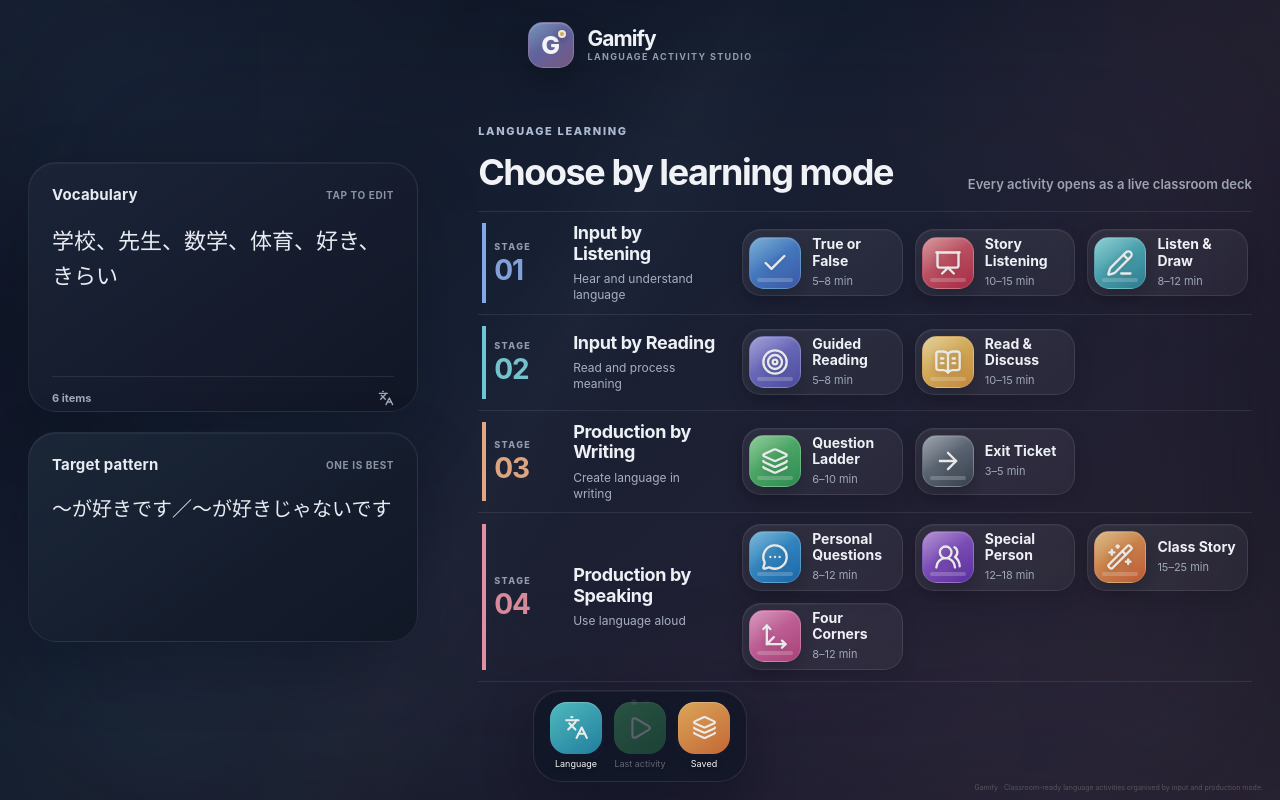
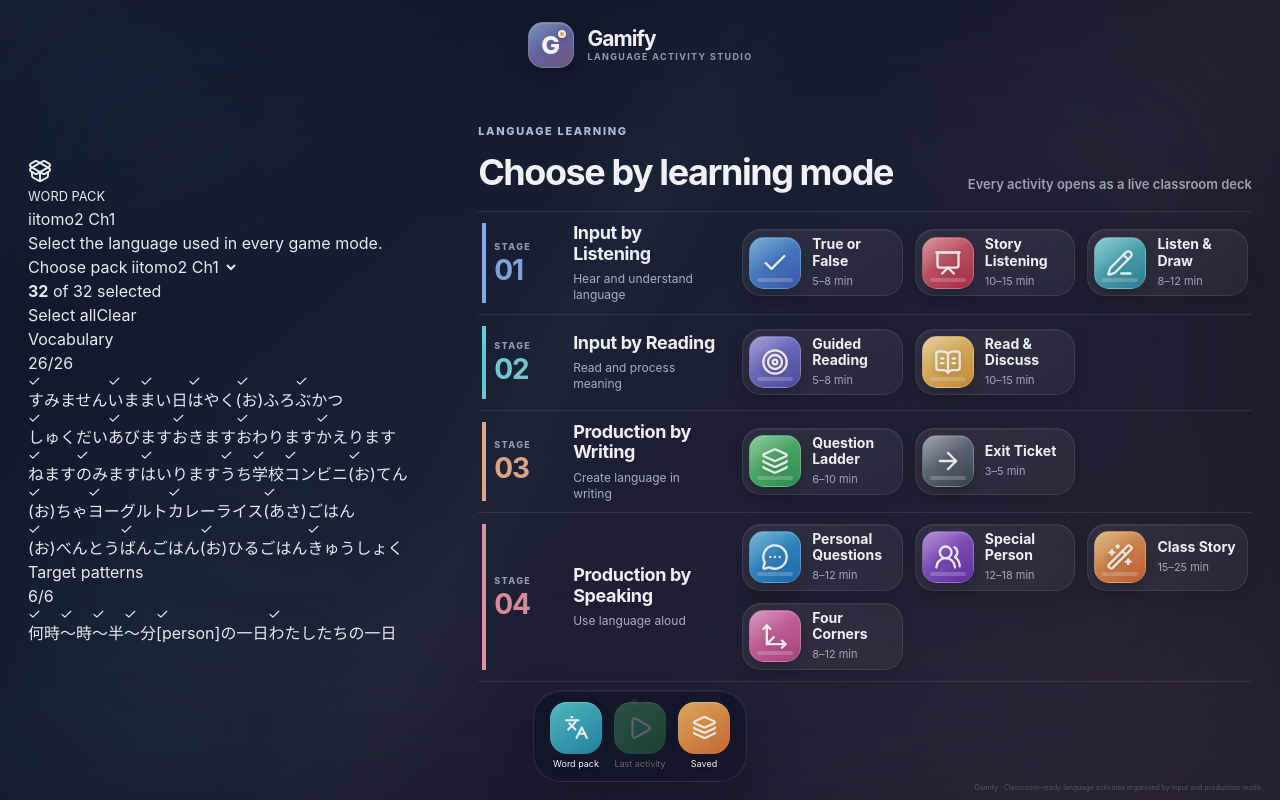
Before and after one commit to japaneseboost/gamify, a Next.js app: page /gamify/ in a window 1280 px wide. Built offline with nearby package versions, Linux system fonts and the light colour scheme.

Commit message:
Replace manual language entry with Word Pack selector

```diff
--- a/app/page.tsx
+++ b/app/page.tsx
@@ -3,11 +3,12 @@
 import {
   ArrowRight, BookOpenText, Check, Languages,
   Layers3, MessageCircleMore, Move3D, Play, Presentation,
-  Sparkles, Trash2, UsersRound, WandSparkles, X, PencilLine, Target,
+  Sparkles, Trash2, UsersRound, WandSparkles, X, PencilLine, Target, PackageOpen,
 } from "lucide-react";
 import { useEffect, useState } from "react";
 import { generateActivity, type GeneratedActivity } from "./generator";
 import PresentationPortal from "./PresentationPortal";
+import { wordPacks } from "./wordPacks";
 
 type Activity = {
   id:string; title:string; shortTitle:string; description:string;
@@ -38,8 +39,9 @@ const activities:Activity[] = [
 ];
 
 export default function Home(){
-  const [vocabulary,setVocabulary]=useState("学校、先生、数学、体育、好き、きらい");
-  const [grammar,setGrammar]=useState("～が好きです／～が好きじゃないです");
+  const [packId,setPackId]=useState(wordPacks[0].id);
+  const [selectedVocabulary,setSelectedVocabulary]=useState<string[]>(()=>[...wordPacks[0].vocabulary]);
+  const [selectedPatterns,setSelectedPatterns]=useState<string[]>(()=>[...wordPacks[0].patterns]);
   const yearLevel="8";
   const support="Developing";
   const duration="10–15 minutes";
@@ -50,6 +52,34 @@ export default function Home(){
   const [presentationOpen,setPresentationOpen]=useState(false);
   const [tray,setTray]=useState<GeneratedActivity[]>([]);
   const [trayOpen,setTrayOpen]=useState(false);
+
+  const activePack=wordPacks.find((pack)=>pack.id===packId)??wordPacks[0];
+  const selectedCount=selectedVocabulary.length+selectedPatterns.length;
+  const totalPackItems=activePack.vocabulary.length+activePack.patterns.length;
+  const vocabulary=(selectedVocabulary.length>0?selectedVocabulary:selectedPatterns).join("、");
+  const grammar=selectedPatterns.join("／");
+
+  const choosePack=(nextPackId:string)=>{
+    const nextPack=wordPacks.find((pack)=>pack.id===nextPackId)??wordPacks[0];
+    setPackId(nextPack.id);
+    setSelectedVocabulary([...nextPack.vocabulary]);
+    setSelectedPatterns([...nextPack.patterns]);
+  };
+
+  const toggleLanguageItem=(group:"vocabulary"|"patterns",item:string)=>{
+    const update=group==="vocabulary"?setSelectedVocabulary:setSelectedPatterns;
+    update((current)=>current.includes(item)?current.filter((value)=>value!==item):[...current,item]);
+  };
+
+  const selectAllItems=()=>{
+    setSelectedVocabulary([...activePack.vocabulary]);
+    setSelectedPatterns([...activePack.patterns]);
+  };
+
+  const clearItems=()=>{
+    setSelectedVocabulary([]);
+    setSelectedPatterns([]);
+  };
 
   useEffect(()=>{
     const restore=window.setTimeout(()=>{
@@ -67,7 +97,7 @@ export default function Home(){
   };
 
   const createActivity=()=>{
-    if(!selected||!vocabulary.trim())return;
+    if(!selected||selectedCount===0)return;
     const created=generateActivity({activityId:selected.id,activityTitle:selected.title,vocabulary,grammar,yearLevel,support,duration,participation,energy});
     setGenerated(created);
     saveTray([created,...tray.filter((item)=>item.id!==created.id)].slice(0,8));
@@ -86,15 +116,31 @@ export default function Home(){
     </header>
 
     <section className="home-screen">
-      <aside className="widget-column" aria-label="Target language widgets">
-        <article className="language-widget vocabulary-widget">
-          <div className="widget-heading"><span>Vocabulary</span><small>Tap to edit</small></div>
-          <textarea value={vocabulary} onChange={(event)=>setVocabulary(event.target.value)} aria-label="Main vocabulary"/>
-          <div className="widget-footer"><span>{vocabulary.split(/[、,\n]/).filter(Boolean).length} items</span><Languages size={16}/></div>
-        </article>
-        <article className="language-widget grammar-widget">
-          <div className="widget-heading"><span>Target pattern</span><small>One is best</small></div>
-          <textarea value={grammar} onChange={(event)=>setGrammar(event.target.value)} aria-label="Target grammar or sentence pattern"/>
+      <aside className="widget-column word-pack-column" aria-label="Word pack">
+        <article className="word-pack-widget">
+          <header className="word-pack-header">
+            <div className="word-pack-title">
+              <span className="word-pack-icon" aria-hidden="true"><PackageOpen size={24}/></span>
+              <div><small>WORD PACK</small><h2>{activePack.name}</h2><p>Select the language used in every game mode.</p></div>
+            </div>
+            <label className="pack-picker"><span>Choose pack</span><select className="pack-select" value={packId} onChange={(event)=>choosePack(event.target.value)}>{wordPacks.map((pack)=><option key={pack.id} value={pack.id}>{pack.name}</option>)}</select></label>
+          </header>
+
+          <div className="pack-toolbar">
+            <span><strong>{selectedCount}</strong> of {totalPackItems} selected</span>
+            <div><button type="button" onClick={selectAllItems}>Select all</button><button type="button" onClick={clearItems}>Clear</button></div>
+          </div>
+
+          <div className="pack-groups">
+            <section className="pack-group" aria-labelledby="pack-vocabulary-title">
+              <header><h3 id="pack-vocabulary-title">Vocabulary</h3><span>{selectedVocabulary.length}/{activePack.vocabulary.length}</span></header>
+              <div className="language-chip-grid">{activePack.vocabulary.map((item)=>{const isSelected=selectedVocabulary.includes(item);return <button type="button" className={`language-chip ${isSelected?"selected":""}`} aria-pressed={isSelected} key={item} onClick={()=>toggleLanguageItem("vocabulary",item)}>{isSelected&&<Check size={13} aria-hidden="true"/>}<span>{item}</span></button>;})}</div>
+            </section>
+            <section className="pack-group" aria-labelledby="pack-patterns-title">
+              <header><h3 id="pack-patterns-title">Target patterns</h3><span>{selectedPatterns.length}/{activePack.patterns.length}</span></header>
+              <div className="language-chip-grid">{activePack.patterns.map((item)=>{const isSelected=selectedPatterns.includes(item);return <button type="button" className={`language-chip ${isSelected?"selected":""}`} aria-pressed={isSelected} key={item} onClick={()=>toggleLanguageItem("patterns",item)}>{isSelected&&<Check size={13} aria-hidden="true"/>}<span>{item}</span></button>;})}</div>
+            </section>
+          </div>
         </article>
       </aside>
 
@@ -110,7 +156,7 @@ export default function Home(){
 
     <div className="page-dots" aria-hidden="true"><i className="active"/><i/></div>
     <nav className="ipad-dock" aria-label="Quick actions">
-      <button onClick={()=>document.querySelector<HTMLTextAreaElement>(".vocabulary-widget textarea")?.focus()}><span className="dock-icon dock-language"><Languages size={25}/></span><small>Language</small></button>
+      <button onClick={()=>document.querySelector<HTMLSelectElement>(".pack-select")?.focus()}><span className="dock-icon dock-language"><Languages size={25}/></span><small>Word pack</small></button>
       <button className="dock-launch" disabled={!generated} onClick={()=>generated&&setPresentationOpen(true)}><span className="dock-icon dock-play"><Play size={26}/></span><small>Last activity</small></button>
       <button onClick={()=>setTrayOpen(true)}><span className="dock-icon dock-tray"><Layers3 size={25}/>{tray.length>0&&<b>{tray.length}</b>}</span><small>Saved</small></button>
     </nav>
@@ -119,9 +165,9 @@ export default function Home(){
       <button className="sheet-close" onClick={()=>setSelected(null)} aria-label="Close"><X size={20}/></button>
       <header className="launch-identity"><div className={`app-icon app-${selected.tone}`}><SelectedIcon size={34}/><i/></div><div><p className="sheet-category">{selected.category} · {selected.time}</p><h2 id="launch-title">{selected.title}</h2></div></header>
       <p className="launch-description">{selected.description}</p>
-      <section className="launch-config" aria-label="Activity setup"><div className="language-preview"><small>Target language</small><strong>{vocabulary||"Add vocabulary first"}</strong>{grammar&&<span>{grammar}</span>}</div><div className="setup-heading"><span>Classroom setup</span><small>Adjust before launching</small></div>
+      <section className="launch-config" aria-label="Activity setup"><div className="language-preview"><small>{activePack.name} · {selectedCount} selected</small><strong>{selectedVocabulary.length>0?`${selectedVocabulary.slice(0,8).join("、")}${selectedVocabulary.length>8?" …":""}`:selectedPatterns.slice(0,6).join("、")||"Choose at least one language item"}</strong>{selectedPatterns.length>0&&<span>{selectedPatterns.slice(0,4).join("／")}{selectedPatterns.length>4?" …":""}</span>}</div><div className="setup-heading"><span>Classroom setup</span><small>Adjust before launching</small></div>
       <div className="sheet-options"><label>Participation<select value={participation} onChange={(event)=>setParticipation(event.target.value)}><option>Whole class</option><option>Pairs</option><option>Small groups</option></select></label><label>Energy<select value={energy} onChange={(event)=>setEnergy(event.target.value)}><option value="calm">Calm and focused</option><option value="active">Active and playful</option></select></label></div></section>
-      <button className="launch-button" onClick={createActivity} disabled={!vocabulary.trim()}><Play size={19}/> Build and launch slides <ArrowRight size={19}/></button>
+      <button className="launch-button" onClick={createActivity} disabled={selectedCount===0}><Play size={19}/> Build and launch slides <ArrowRight size={19}/></button>
     </section></div>}
 
 
```
